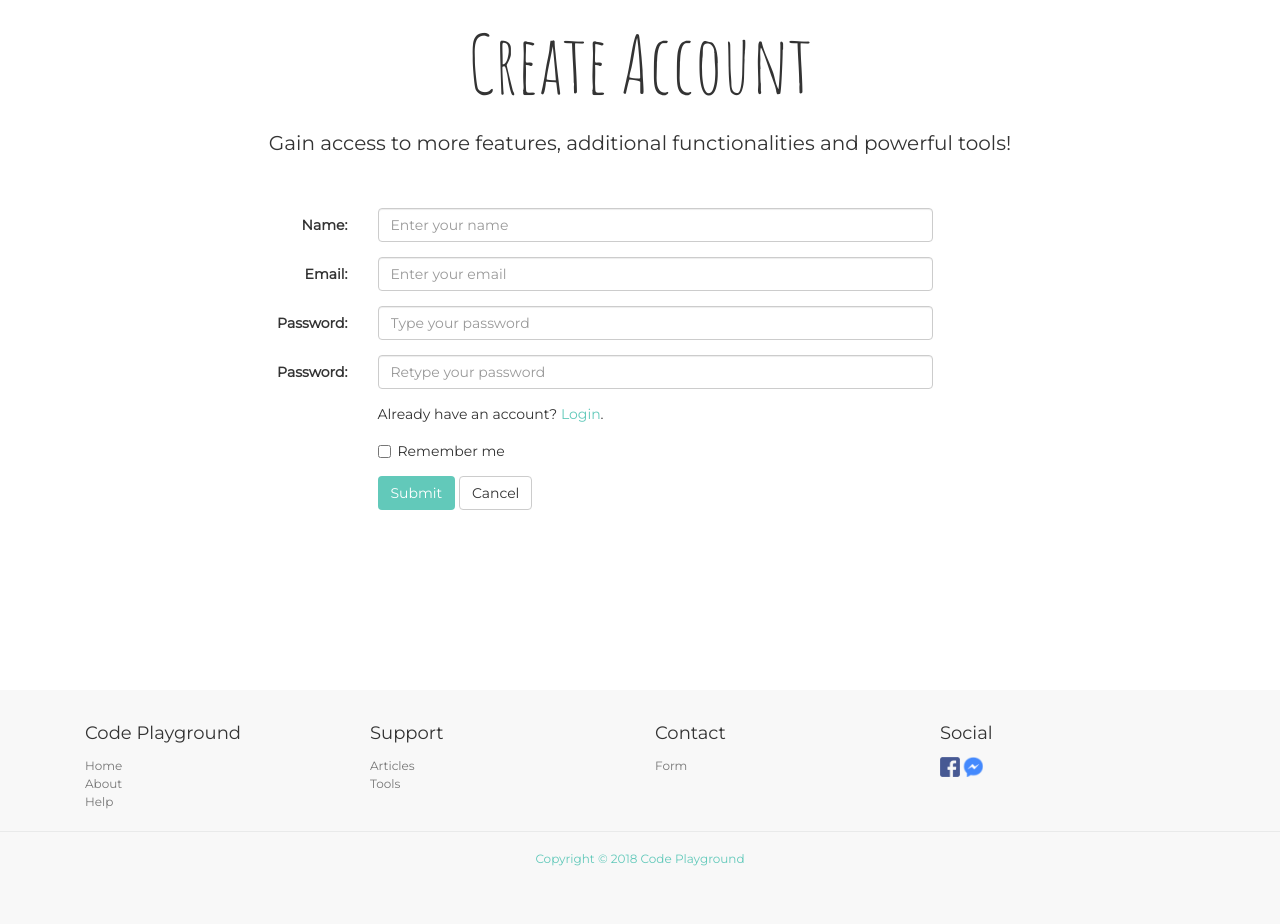
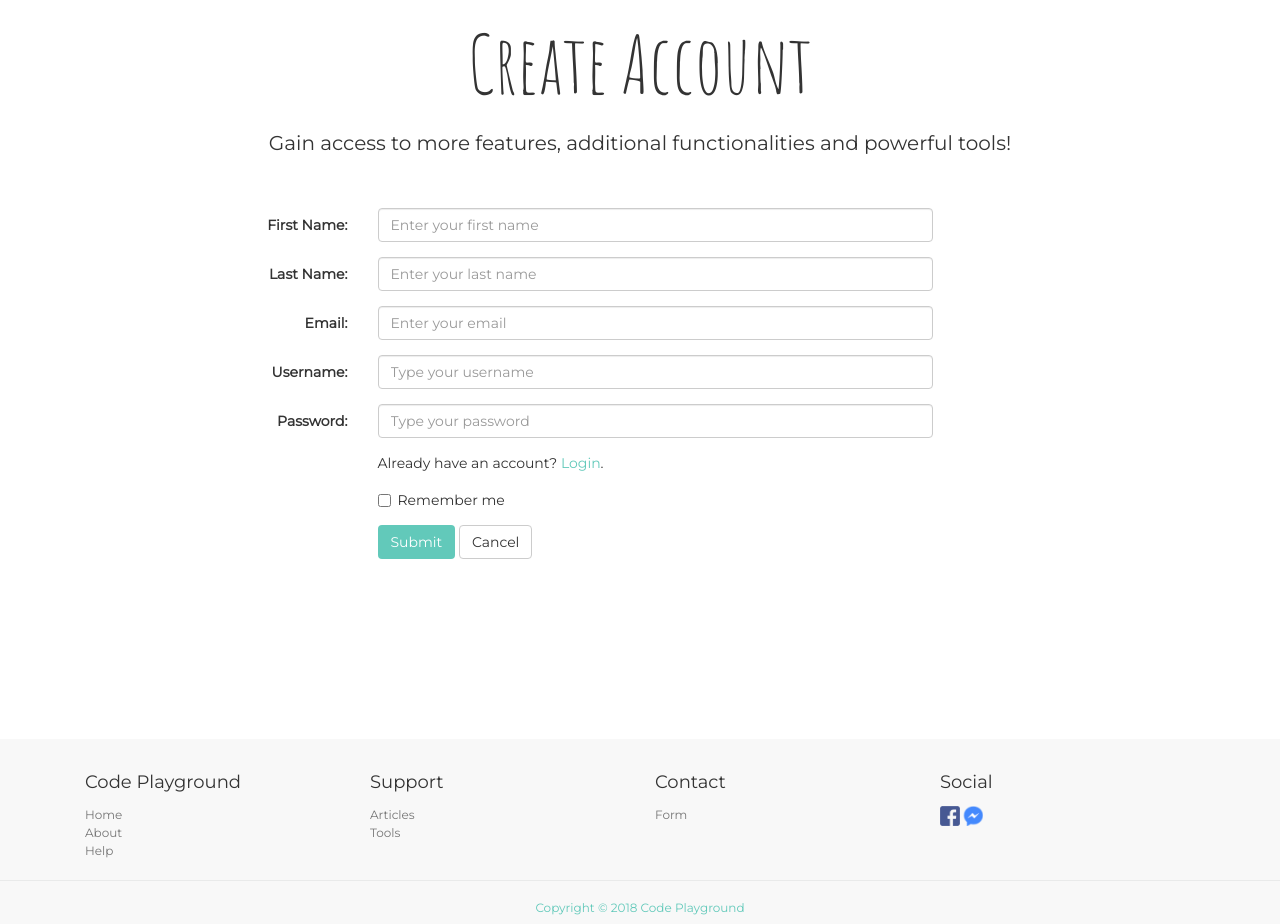
Before and after one commit to anna-petrikoglou/Code-Playground, a PHP site: page /signup.php in a window 1280 px wide. Shown: the part 51-975 px from the top of the page. Before the commit the page ends 917 px from the top, so only its background shows below. Run offline with PHP 8.4, Linux system fonts and the light colour scheme.

Commit message:
Update signup.php

```diff
--- a/signup.php
+++ b/signup.php
@@ -7,29 +7,35 @@
       <h4>Gain access to more features, additional functionalities and powerful tools!</h4>
     </div>
     <div class="container">
-      <form class="form-horizontal" action="/action_page.php">
+      <form class="form-horizontal" action="system/signup.php" method="post">
         <div class="form-group">
-          <label class="control-label col-sm-3" for="name">Name:</label>
+          <label class="control-label col-sm-3" for="first-name">First Name:</label>
           <div class="col-sm-6">
-            <input type="text" autocomplete="user-name" class="form-control" id="name" placeholder="Enter your name" name="name" required maxlength="60">
+            <input type="text" autocomplete="off" class="form-control" id="first-name" placeholder="Enter your first name" name="first-name" required maxlength="50">
+          </div>
+        </div>
+        <div class="form-group">
+          <label class="control-label col-sm-3" for="last-name">Last Name:</label>
+          <div class="col-sm-6">
+            <input type="text" autocomplete="off" class="form-control" id="last-name" placeholder="Enter your last name" name="last-name" required maxlength="70">
           </div>
         </div>
         <div class="form-group">
           <label class="control-label col-sm-3" for="email">Email:</label>
           <div class="col-sm-6">
-            <input type="email" autocomplete="user-email" class="form-control" id="email" placeholder="Enter your email" name="email" required maxlength="60">
+            <input type="text" autocomplete="off" class="form-control" id="email" placeholder="Enter your email" name="email" required maxlength="100">
           </div>
         </div>
         <div class="form-group">
-          <label class="control-label col-sm-3" for="pwd">Password:</label>
+          <label class="control-label col-sm-3" for="username">Username:</label>
           <div class="col-sm-6">
-            <input type="password" autocomplete="user-password" class="form-control" id="pwd" placeholder="Type your password" name="pwd" required maxlength="60">
+            <input type="text" autocomplete="off" class="form-control" id="username" placeholder="Type your username" name="username" required maxlength="100">
           </div>
         </div>
         <div class="form-group">
-          <label class="control-label col-sm-3" for="re-pwd">Password:</label>
+          <label class="control-label col-sm-3" for="password">Password:</label>
           <div class="col-sm-6">
-            <input type="password" autocomplete="user-password-repeat" class="form-control" id="re-pwd" placeholder="Retype your password" name="pwd" required maxlength="60">
+            <input type="password" autocomplete="off" class="form-control" id="password" placeholder="Type your password" name="password" required maxlength="256">
           </div>
         </div>
         <div class="form-group">
@@ -42,7 +48,7 @@
         </div>
         <div class="form-group">
           <div class="col-sm-offset-3 col-sm-9">
-            <button type="submit" class="btn">Submit</button>
+            <button type="submit" class="btn" name="submit">Submit</button>
             <a href="index.php" class="btn btn-default cancel">Cancel</a>
           </div>
         </div>
@@ -52,5 +58,4 @@
   <!-- Image
   <div id="signupimagedown" class="container">
   </div>-->
-  <script src="assets/script-sign-up.js" type="text/javascript"></script>
   <?php require 'includes/footer.php'; ?>
```
